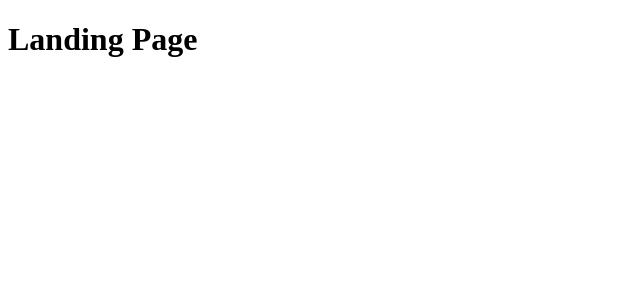
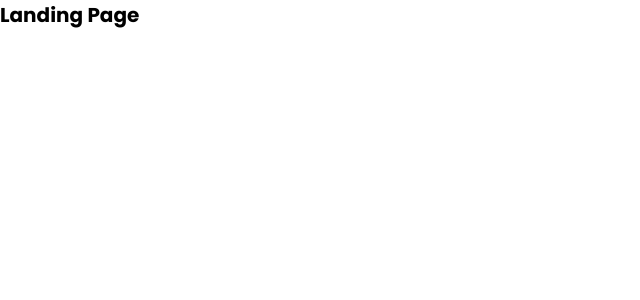
Before and after one commit to NiltonIzaguirres/Pokedex, a React (Create React App) app in the folder web/: page / in a window 1280 px wide. Shown: the top 300 px of the page, without its empty margins (0-640 px from the left). Built offline with nearby package versions, Linux system fonts and the light colour scheme.

Commit message:
added global styled

```diff
--- a/web/src/App.tsx
+++ b/web/src/App.tsx
@@ -1,9 +1,15 @@
 import React from 'react';
 
+import GlobalStyled from './assets/styles/global';
 import Routes from './routes';
 
 const App: React.FC = () => {
-  return <Routes />;
+  return (
+    <>
+      <GlobalStyled />
+      <Routes />
+    </>
+  );
 };
 
 export default App;
```
